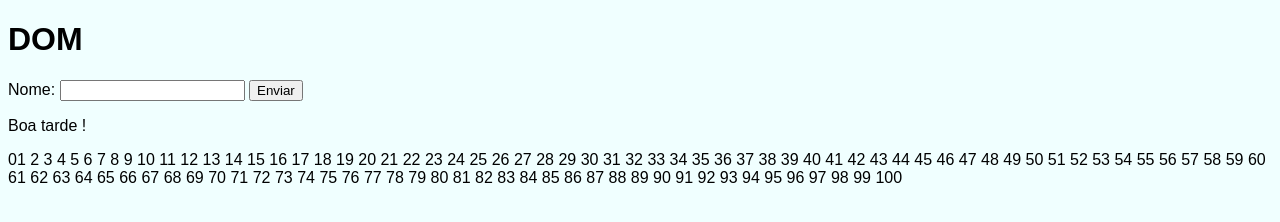
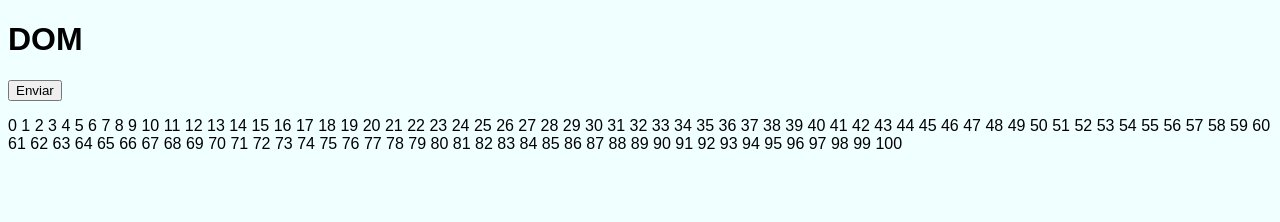
Before and after one commit to LuizFelipe-TINF/atvidades-java, a plain HTML site: page aula3009/index.html in a window 1280 px wide. Both pictures are taken after a click on the button "Enviar". Drawn offline with Linux system fonts and the light colour scheme.

Commit message:
Add files via upload

```diff
--- a/aula3009/index.html
+++ b/aula3009/index.html
@@ -15,13 +15,10 @@
 
     <h1>DOM</h1>
 
-    <label for="nome">Nome:</label>
-    <input type="text" id="nome">
     <button id="btnConfirm">Enviar</button>
 
     <div class="conteudo">
-        <p id="msg">Olá</p>
-        <p id="numeros">0</p>
+        <p id="numeros"></p>
     </div>
 
     <script src="lacorep1,100.js"></script>
--- a/aula3009/lacorep1,100.js
+++ b/aula3009/lacorep1,100.js
@@ -1,23 +1,13 @@
 
-function alterarMSG(nome){
-    const elemento = document.getElementById("msg")
-    elemento.innerHTML = `Boa tarde ${nome}!`
-    }
 
     let elementoBotao = document.getElementById("btnConfirm")
 
     elementoBotao.addEventListener("click", function(){
 
-       const elemento = document.getElementById("msg")
 
-       const nome = document.getElementById("nome").value
-
-       console.log(nome)
-
-        elemento.innerHTML = `Boa tarde ${nome}!`
 
         let numerosElemento = document.getElementById("numeros");
-        for (let i = 1; i <= 100; i++) {
+        for (let i = 0; i <= 100; i++) {
         numerosElemento.innerHTML += i + " "; //" " para adicionar um espaço entre os números, faz virar string
     }
 
```
